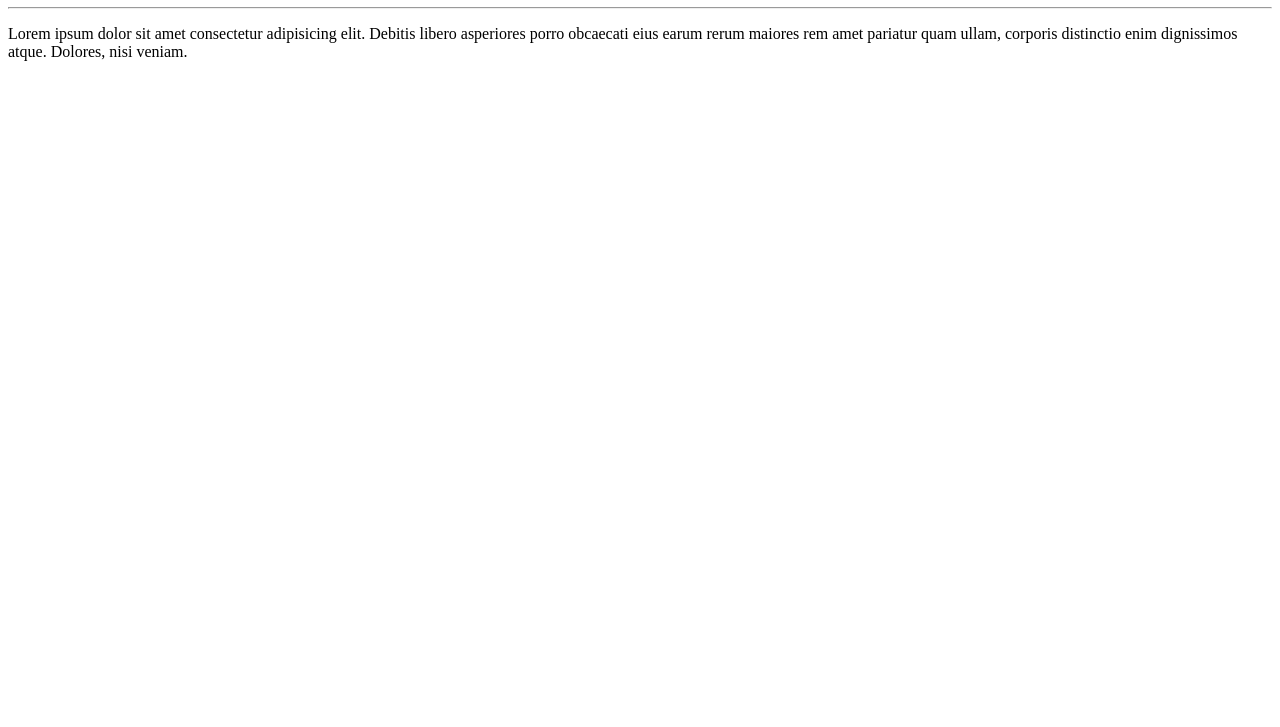
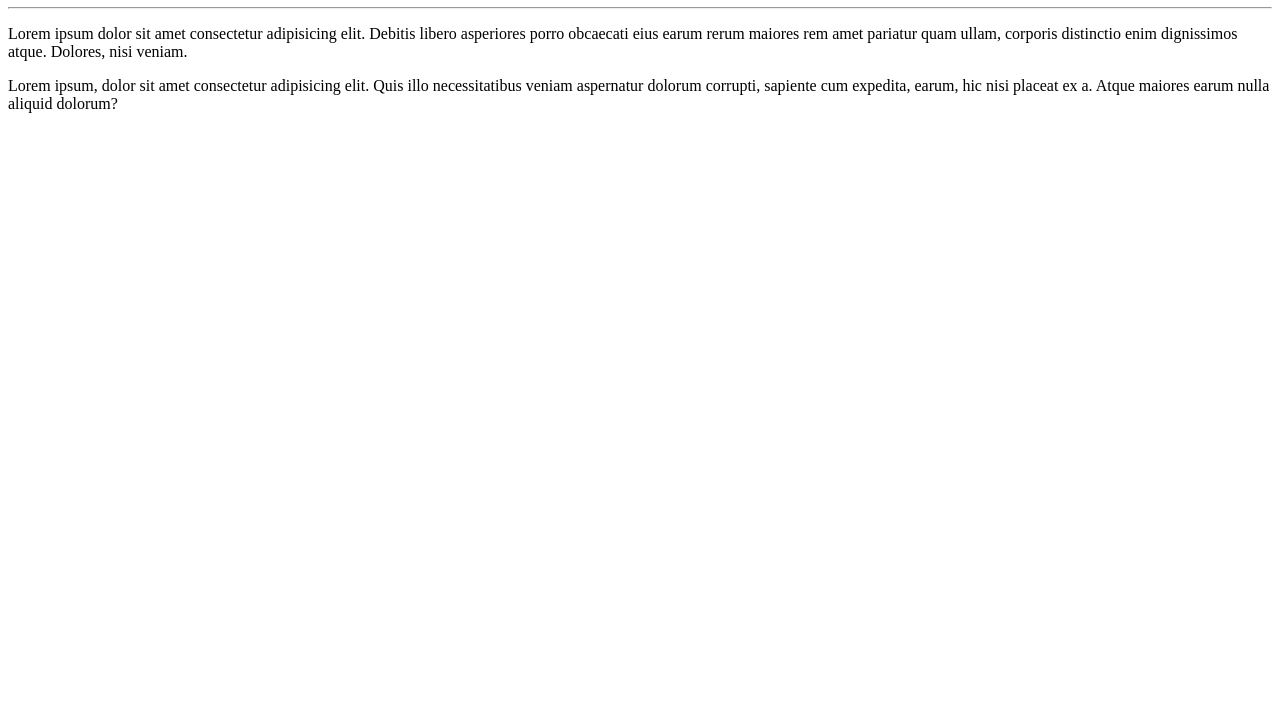
Before and after one commit to prof-sergio-lavor/Infor, a plain HTML site: page site-teste/index.html in a window 1280 px wide. Shown: the part 73-800 px from the top of the page. Drawn offline with Linux system fonts and the light colour scheme.

Commit message:
segundo p

```diff
--- a/site-teste/index.html
+++ b/site-teste/index.html
@@ -12,5 +12,8 @@
     <p>Lorem ipsum dolor sit amet consectetur adipisicing elit.
          Debitis libero asperiores porro obcaecati eius earum rerum maiores rem amet
           pariatur quam ullam, corporis distinctio enim dignissimos atque. Dolores, nisi veniam.</p>
+          <p>Lorem ipsum, dolor sit amet consectetur adipisicing elit. Quis illo necessitatibus veniam aspernatur dolorum corrupti,
+             sapiente cum expedita, earum, hic nisi placeat ex a.
+             Atque maiores earum nulla aliquid dolorum?</p>
 </body>
 </html>
```
